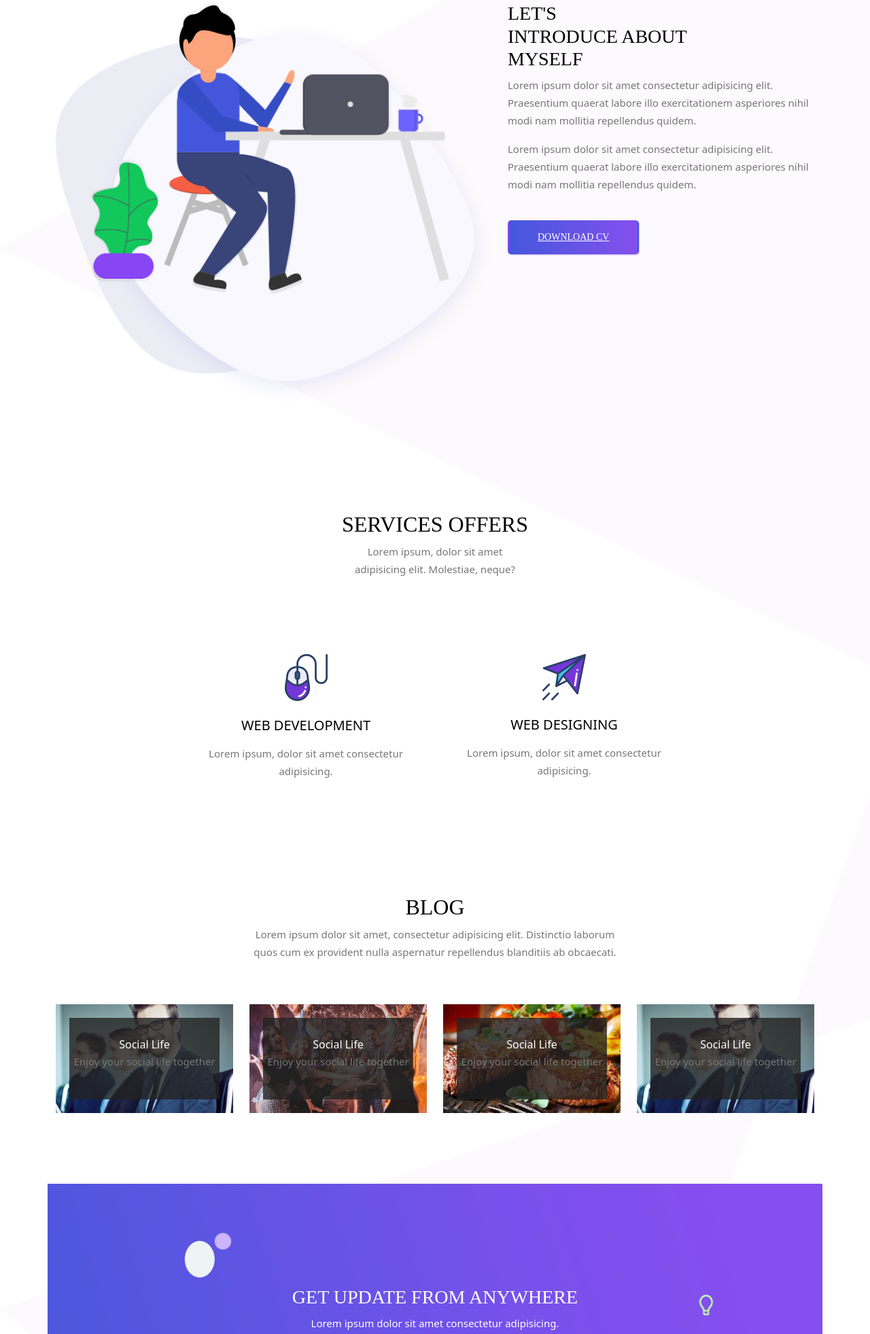
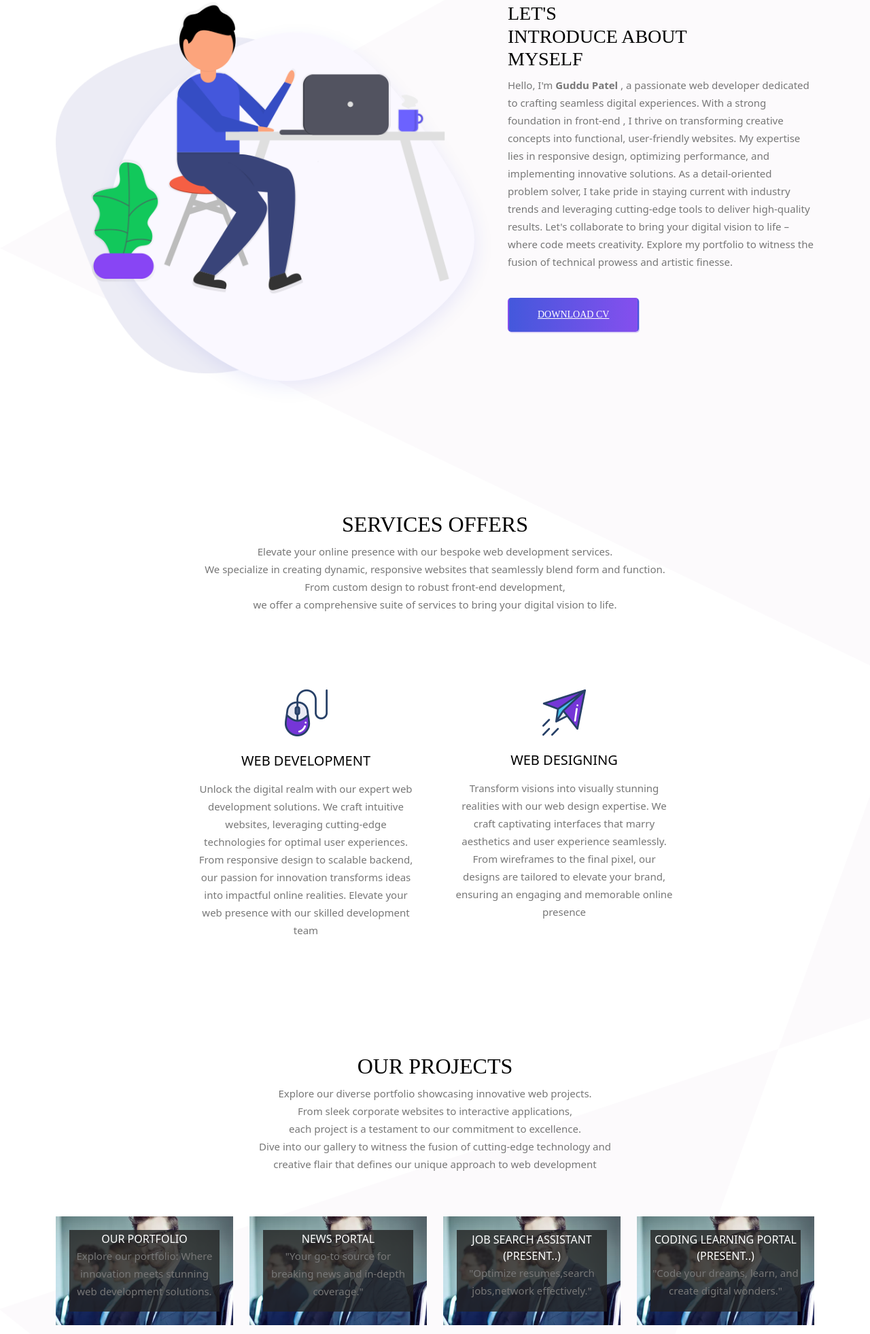
Before and after one commit to patel-guddu/Our_PortFolio, a plain HTML site: page index.html in a window 1280 px wide. Shown: the part 735-2697 px from the top of the page at 68% size. Drawn offline with nearby package versions, Linux system fonts and the light colour scheme; a web font is replaced by a local one.

Commit message:
Our PortFolio

```diff
--- a/index.html
+++ b/index.html
@@ -1,26 +1,31 @@
 <!DOCTYPE html>
 <html lang="en">
+
 <head>
   <meta charset="UTF-8">
   <meta name="viewport" content="width=device-width, initial-scale=1.0">
   <title>PortFolio</title>
-    <link rel="shortcut icon" href="Images/favicon.png" type="image/x-icon">
+  <link rel="shortcut icon" href="Images/Guddu-favicon.jpg" type="image/x-icon">
   <!-- CSS CALLING -->
   <link rel="stylesheet" href="Style.css">
   <link rel="stylesheet" href="Responsive-Style.css">
+  <!-- For animation-->
+  <link href="https://unpkg.com/aos@2.3.1/dist/aos.css" rel="stylesheet">
   <!-- BOOTSTRAP 5 CALLING -->
   <link href="https://cdn.jsdelivr.net/npm/bootstrap@5.1.3/dist/css/bootstrap.min.css" rel="stylesheet">
   <link rel="stylesheet" href="https://cdnjs.cloudflare.com/ajax/libs/font-awesome/5.15.4/css/all.min.css" />
 </head>
+
 <body data-bs-spy="scroll" data-bs-target=".navbar" data-bs-offset="90">
   <!-- Nav Bar Section Start-->
   <header class="header_wrapper">
     <nav class="navbar navbar-expand-lg fixed-top">
       <div class="container">
         <a class="navbar-brand" href="#">
-                <img src="Images/logo.png" alt="Logo" class="img-fluid"/>
+          <img src="Images/logo.png" alt="Logo" class="img-fluid" />
         </a>
-              <button class="navbar-toggler" type="button" data-bs-toggle="collapse" data-bs-target="#navbarNav" aria-controls="navbarNav" aria-expanded="false" aria-label="Toggle navigation">
+        <button class="navbar-toggler" type="button" data-bs-toggle="collapse" data-bs-target="#navbarNav"
+          aria-controls="navbarNav" aria-expanded="false" aria-label="Toggle navigation">
           <!-- <span class="navbar-toggler-icon"></span> -->
           <i class="fas fa-stream navbar-toggler-icon"></i>
         </button>
@@ -36,12 +41,13 @@
               <a class="nav-link" href="#Services">Services</a>
             </li>
             <li class="nav-item">
-                    <a class="nav-link" href="#Blog">Blog</a>
+              <a class="nav-link" href="#Blog"> Our Projects</a>
             </li>
             <li class="nav-item">
-                    <a class="nav-link" href="#Contact">Contact</a>
+              <a class="nav-link" href="#Contact">Contact Us </a>
             </li>
           </ul>
+          <img src="Images/Guddu.png" alt="developer" class="img-fluid dev-img">
         </div>
       </div>
     </nav>
@@ -52,17 +58,17 @@
   <section id="Home" class="banner_wrapper">
     <div class="container">
       <div class="row">
-                <div class="col-lg-7 order-lg-1 order-2 banner-content">
+        <div class="col-lg-7 order-lg-1 order-2 banner-content" data-aos="zoom-out-right" data-aos-duration="3000">
           <h2 class="text-uppercase position-relative">Hello</h2>
           <h1 class="text-uppercase">I'm Guddu Patel </h1>
           <h5 class="text-uppercase"> Web Developer </h5>
           <div class="mt-5">
-                      <a href="#" class="main-btn primary-btn"> Hire me </a>
-                      <a href="#" class="main-btn primary-btn ms-4"> Get CV </a>
+            <a href="Images/Guddu_Patel_Resume.pdf" class="main-btn primary-btn"> Hire me </a>
+            <a href="Images/Guddu_Patel_Resume.pdf" class="main-btn primary-btn ms-4"> Get CV </a>
           </div>
         </div>
         <div class="col-lg-5 order-lg-2 order-1">
-                    <div class="top-right-img">
+          <div class="top-right-img" data-aos="zoom-out-left" data-aos-duration="3000">
             <img src="Images/home-right.webp" alt="Home Banner " class="img-fluid">
           </div>
         </div>
@@ -75,19 +81,21 @@
   <section id="About" class="about_wrapper">
     <div class="container">
       <div class="row align-item-center">
-          <div class="col-lg-7 mb-4 mb-lg-0">
-            <img src="Images/about-us.webp" alt="about-us" class="img-fluid"/>
+        <div class="col-lg-7 mb-4 mb-lg-0" data-aos="zoom-in" data-aos-duration="3000">
+          <img src="Images/about-us.webp" alt="about-us" class="img-fluid" />
         </div>
-          <div class="col-lg-5 mb-4 mb-lg-0">
-            <h3> let's <br/> Introduce About <br/> myself</h3>
-            <p>Lorem ipsum dolor sit amet consectetur adipisicing elit.
-               Praesentium quaerat labore illo exercitationem asperiores nihil
-                modi nam mollitia repellendus quidem. </p>
-            <p>Lorem ipsum dolor sit amet consectetur adipisicing elit.
-               Praesentium quaerat labore illo exercitationem asperiores nihil
-                modi nam mollitia repellendus quidem. </p>
+        <div class="col-lg-5 mb-4 mb-lg-0" data-aos="zoom-in-up" data-aos-duration="3000">
+          <h3> let's <br /> Introduce About <br /> myself</h3>
+          <p>Hello, I'm <b> Guddu Patel </b>, a passionate web developer dedicated to crafting seamless digital
+            experiences. With
+            a strong foundation in front-end , I thrive on transforming creative concepts into
+            functional, user-friendly websites. My expertise lies in responsive design, optimizing performance, and
+            implementing innovative solutions. As a detail-oriented problem solver, I take pride in staying current with
+            industry trends and leveraging cutting-edge tools to deliver high-quality results. Let's collaborate to
+            bring your digital vision to life – where code meets creativity. Explore my portfolio to witness the fusion
+            of technical prowess and artistic finesse.</p>
 
-                <a href="#" class="main-btn primary-btn mt-4">Download CV</a>
+          <a href="Images/Guddu_Patel_Resume.pdf" class="main-btn primary-btn mt-4">Download CV</a>
         </div>
       </div>
     </div>
@@ -97,28 +105,37 @@
   <Section id="Services" class="services_wrapper">
     <div class="container">
       <div class="row">
-          <div class="col-sm-12 text-center mb-5">
+        <div class="col-sm-12 text-center mb-5" data-aos="zoom-in-down" data-aos-duration="3000">
           <h2>SERVICES OFFERS</h2>
-            <P>Lorem ipsum, dolor sit amet <br class="d-none d-lg-block"> adipisicing elit.
-              Molestiae, neque?</P>
+          <P>Elevate your online presence with our bespoke web development services. <br>We specialize in creating
+            dynamic,
+            responsive websites that seamlessly blend form and function. <br class="d-none d-lg-block">From custom
+            design to robust front-end
+            development,<br> we offer a comprehensive suite of services to bring your digital vision to life. </P>
         </div>
         <div class="col-2"></div>
         <div class="col-lg-4 col-sm-6 mb-4">
-            <div class="card rounded-0 border-0 text-center py-5 px-3">
+          <div class="card rounded-0 border-0 text-center py-5 px-3" data-aos="zoom-in-right" data-aos-duration="3000">
             <div>
-                <img src="Images/services-img/mouse.webp" alt="Mouse" class="img-fluid"/>
+              <img src="Images/mouse.webp" alt="Mouse" class="img-fluid" />
             </div>
             <h5 class="text-uppercase mt-4 mb-3">Web Development</h5>
-              <p>Lorem ipsum, dolor sit amet consectetur adipisicing.</p>
+            <p>Unlock the digital realm with our expert web development solutions. We craft intuitive websites,
+              leveraging cutting-edge technologies for optimal user experiences. From responsive design to scalable
+              backend, our passion for innovation transforms ideas into impactful online realities. Elevate your web
+              presence with our skilled development team</p>
           </div>
         </div>
         <div class="col-lg-4 col-sm-6 mb-4">
-            <div class="card rounded-0 border-0 text-center py-5 px-3">
+          <div class="card rounded-0 border-0 text-center py-5 px-3" data-aos="zoom-in-left" data-aos-duration="3000">
             <div>
-                <img src="Images/services-img/website.webp" alt="Mouse" class="img-fluid"/>
+              <img src="Images/website.webp" alt="Mouse" class="img-fluid" />
             </div>
             <h5 class="text-uppercase mt-4 mb-3">Web Designing</h5>
-              <p>Lorem ipsum, dolor sit amet consectetur adipisicing.</p>
+            <p>
+              Transform visions into visually stunning realities with our web design expertise. We craft captivating
+              interfaces that marry aesthetics and user experience seamlessly. From wireframes to the final pixel, our
+              designs are tailored to elevate your brand, ensuring an engaging and memorable online presence</p>
           </div>
         </div>
       </div>
@@ -130,56 +147,64 @@
   <div id="Blog" class="blog_wrapper">
     <div class="container">
       <div class="row">
-          <div class="col-sm-12 text-center mb-5">
-            <h2>BLOG</h2>
-            <p>Lorem ipsum dolor sit amet, consectetur
-               adipisicing elit. Distinctio laborum
-               <br class="d-none d-lg-block"> quos cum ex provident nulla aspernatur repellendus blanditiis ab obcaecati.</p>
+        <div class="col-sm-12 text-center mb-5" data-aos="zoom-in-down" data-aos-duration="3000">
+          <h2>OUR PROJECTS</h2>
+          <p>Explore our diverse portfolio showcasing innovative web projects.<br class="d-none d-lg-block"> From sleek
+            corporate websites to
+            interactive applications,<br class="d-none d-lg-block"> each project is a testament to our commitment to
+            excellence.
+            <br class="d-none d-lg-block"> Dive into our gallery
+            to witness the fusion of cutting-edge technology and <br class="d-none d-lg-block"> creative flair that
+            defines our unique approach to web
+            development
+          </p>
         </div>
         <div class="col-lg-3 col-sm-6 mb-4">
-            <div class="card rounded-0 border-0 p-0">
-              <img src="Images/blog/blog.webp" alt="Blog" class="img-fluid">
+          <div class="card rounded-0 border-0 p-0" data-aos="fade-right" data-aos-duration="3000">
+            <img src="Images/blog.webp" alt="Blog" class="img-fluid">
             <div class="blog-details">
               <div class="blog_text text-center">
-                  <div class="text-white mb-0">Social Life</div>
+                <div class="text-white mb-0">OUR PORTFOLIO</div>
                 <div class="border_line"></div>
-                  <p class="text_white"> Enjoy your social life together</p>
+                <p class="text_white">
+                  Explore our portfolio: Where innovation meets stunning web development solutions.
+                </p>
               </div>
             </div>
           </div>
         </div>
         <div class="col-lg-3 col-sm-6 mb-4">
-            <div class="card rounded-0 border-0 p-0">
-              <img src="Images/blog/blog1.webp" alt="Blog" class="img-fluid">
+          <div class="card rounded-0 border-0 p-0" data-aos="fade-up-right" data-aos-duration="3000">
+            <img src="Images/blog.webp" alt="Blog" class="img-fluid">
             <div class="blog-details">
               <div class="blog_text text-center">
-                  <div class="text-white mb-0">Social Life</div>
+                <div class="text-white mb-0">NEWS PORTAL</div>
                 <div class="border_line"></div>
-                  <p class="text_white"> Enjoy your social life together</p>
+                <p class="text_white">"Your go-to source for breaking news and in-depth coverage."</p>
               </div>
             </div>
           </div>
         </div>
         <div class="col-lg-3 col-sm-6 mb-4">
-            <div class="card rounded-0 border-0 p-0">
-              <img src="Images/blog/blog2.webp" alt="Blog" class="img-fluid">
+          <div class="card rounded-0 border-0 p-0" data-aos="fade-up-left" data-aos-duration="3000">
+            <img src="Images/blog.webp" alt="Blog" class="img-fluid">
             <div class="blog-details">
               <div class="blog_text text-center">
-                  <div class="text-white mb-0">Social Life</div>
+                <div class="text-white mb-0">JOB SEARCH ASSISTANT (PRESENT..) </div>
                 <div class="border_line"></div>
-                  <p class="text_white"> Enjoy your social life together</p>
+                <p class="text_white">"Optimize resumes,search jobs,network effectively."</p>
               </div>
             </div>
           </div>
         </div>
         <div class="col-lg-3 col-sm-6 mb-4">
-            <div class="card rounded-0 border-0 p-0">
-              <img src="Images/blog/blog.webp" alt="Blog" class="img-fluid">
+          <div class="card rounded-0 border-0 p-0" data-aos="fade-left" data-aos-duration="3000">
+            <img src="Images/blog.webp" alt="Blog" class="img-fluid">
             <div class="blog-details">
               <div class="blog_text text-center">
-                  <div class="text-white mb-0">Social Life</div>
+                <div class="text-white mb-0"> CODING LEARNING PORTAL (PRESENT..)</div>
                 <div class="border_line"></div>
-                  <p class="text_white"> Enjoy your social life together</p>
+                <p class="text_white">"Code your dreams, learn, and create digital wonders."</p>
               </div>
             </div>
           </div>
@@ -194,7 +219,7 @@
     <div class="container">
       <div class="row">
         <div class="col-12 news-latter text-center px-4">
-            <div>
+          <div data-aos="fade-up" data-aos-duration="3000">
             <h3 class="text-white">Get Update from anywhere</h3>
             <p class="text-white">Lorem ipsum dolor sit amet consectetur adipisicing.</p>
 
@@ -219,17 +244,17 @@
           <div class="social-icons my-4">
             <h5>Follow Me</h5>
             <ul class="list-unstyled d-flex justify-content-center align-item-center">
-                <li><a href="#"><i class="fab fa-facebook"></i></a></li>
-                <li><a href="#"><i class="fab fa-twitter"></i></a></li>
-                <li><a href="#"><i class="fab fa-instagram"></i></a></li>
-                <li><a href="#"><i class="fab fa-youtube"></i></a></li>
+              <li><a href="https://www.linkedin.com/in/guddu-patel-8181a3241/"><i class="fab fa-linkedin"></i></a></li>
+              <li><a href="https://github.com/patel-guddu"><i class="fab fa-github"></i></a></li>
+              <li><a href="https://instagram.com/_guddu_patel_08_?utm_source=qr&igshid=MzNlNGNkZWQ4Mg%3D%3D"><i
+                    class="fab fa-instagram"></i></a></li>
             </ul>
           </div>
         </div>
         <div class="col-lg-8 col-sm-12">
           <p class="footer-text text-center my-2">
             copyright © 2023 All rigths reserved | This Template is made with
-              <i class="far fa-heart"></i> by <a href="#"> Silent Coder</a>
+            <i class="far fa-heart"></i> by <a href="#">Guddu Patel</a>
           </p>
         </div>
       </div>
@@ -238,7 +263,16 @@
   <!-- footer  Section End-->
 
   <script src="Main.js"></script>
-    <script src="https://cdn.jsdelivr.net/npm/@popperjs/core@2.10.2/dist/umd/popper.min.js" integrity="sha384-7+zCNj/IqJ95wo16oMtfsKbZ9ccEh31eOz1HGyDuCQ6wgnyJNSYdrPa03rtR1zdB" crossorigin="anonymous"></script>
-    <script src="https://cdn.jsdelivr.net/npm/bootstrap@5.1.3/dist/js/bootstrap.min.js" integrity="sha384-QJHtvGhmr9XOIpI6YVutG+2QOK9T+ZnN4kzFN1RtK3zEFEIsxhlmWl5/YESvpZ13" crossorigin="anonymous"></script>
+  <script src="https://cdn.jsdelivr.net/npm/@popperjs/core@2.10.2/dist/umd/popper.min.js"
+    integrity="sha384-7+zCNj/IqJ95wo16oMtfsKbZ9ccEh31eOz1HGyDuCQ6wgnyJNSYdrPa03rtR1zdB"
+    crossorigin="anonymous"></script>
+  <script src="https://cdn.jsdelivr.net/npm/bootstrap@5.1.3/dist/js/bootstrap.min.js"
+    integrity="sha384-QJHtvGhmr9XOIpI6YVutG+2QOK9T+ZnN4kzFN1RtK3zEFEIsxhlmWl5/YESvpZ13"
+    crossorigin="anonymous"></script>
+  <script src="https://unpkg.com/aos@2.3.1/dist/aos.js"></script>
+  <script>
+    AOS.init();
+  </script>
 </body>
+
 </html>
```
Also changed, not shown: Style.css (+17 -1 lines), Images/Guddu-favicon.jpg (added), Images/Guddu.png (added), Images/blog.webp (renamed from Images/blog/blog.webp), Images/blog/blog1.webp (deleted), Images/blog/blog2.webp (deleted), Images/blog/blog4.webp (deleted), Images/favicon.png (deleted), Images/mouse.webp (renamed from Images/services-img/mouse.webp), Images/website.webp (renamed from Images/services-img/website.webp), 1 other file. Lines whose indentation alone changed are shown as unchanged.
